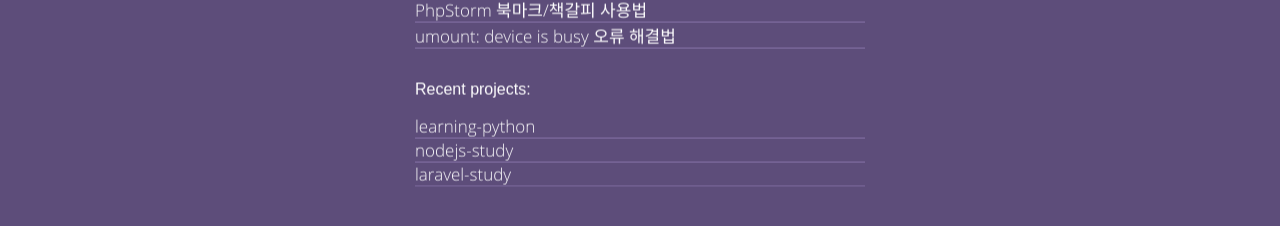
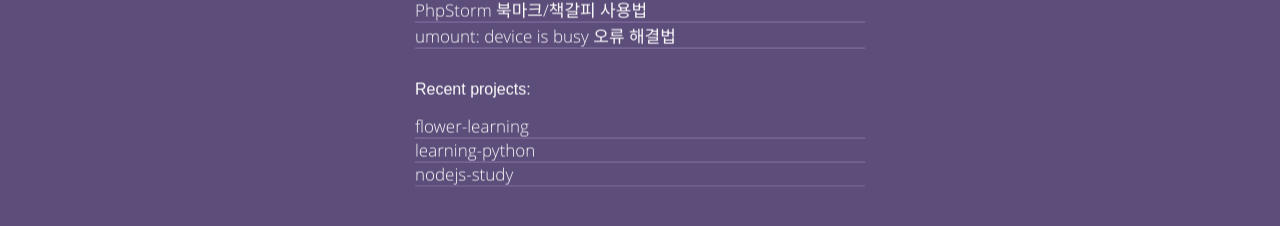
Before and after one commit to rainofpainki/rainofpainki.github.io, a Jekyll site: the page built from index.html, in a window 1280 px wide. Shown: the part 535-761 px from the top of the page. Built offline with Jekyll 4.4.1, drawn with Linux system fonts in a browser that asks for light colours; comment, search, counter and statistics services are not loaded.

Commit message:
update projects

```diff
--- a/_config.yml
+++ b/_config.yml
@@ -39,12 +39,12 @@ links:
 
 # projects in header index
 projects:
+   - name: flower-learning
+     url: https://github.com/phylliscoders/flower-learning
    - name: learning-python
      url: https://github.com/rainofpainki/learning-python
    - name: nodejs-study
      url: https://github.com/rainofpainki/nodejs-study
-   - name: laravel-study
-     url: https://github.com/rainofpainki/laravel-study
 
 # exclude my node related stuff
 exclude: ['package.json', 'src', 'node_modules']
```
